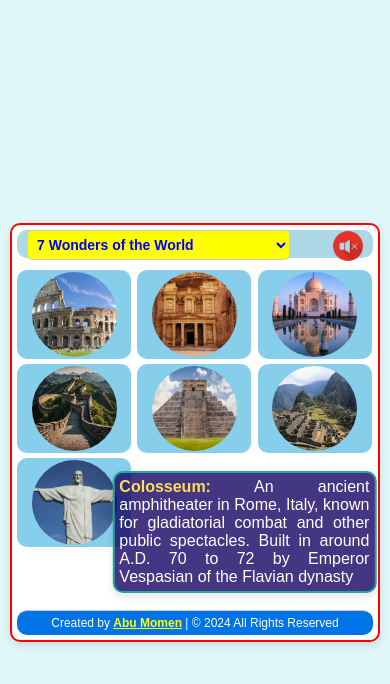
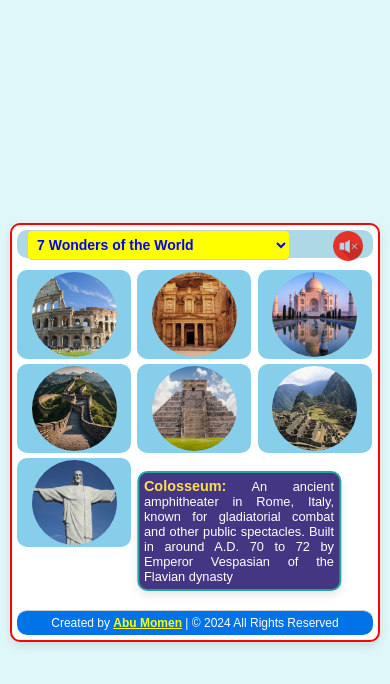
Before and after one commit to MyGHub23/7wonders.github.io, a plain HTML site: page index.html in a window 390 px wide. Both pictures are taken after a click on the element 74 px from the left and 314 px from the top of the page. Drawn offline with Linux system fonts and the light colour scheme.

Commit message:
Update index.html

```diff
--- a/index.html
+++ b/index.html
@@ -1,3 +1,4 @@
+
 <!DOCTYPE html>
 <html lang="en">
 
@@ -425,6 +426,23 @@
         .dropdown:focus {
             outline: none;
             border-color: #4CAF50;
+        }
+
+        @media (max-width: 600px) {
+            #info-box {
+                width: 190px;
+            }
+
+            #info-box h2 {
+                font-size: .9rem;
+            }
+
+            #info-box p {
+                display: inline;
+                margin: 0;
+                font-size: .8rem;
+            }
+
         }
     </style>
 </head>
```
